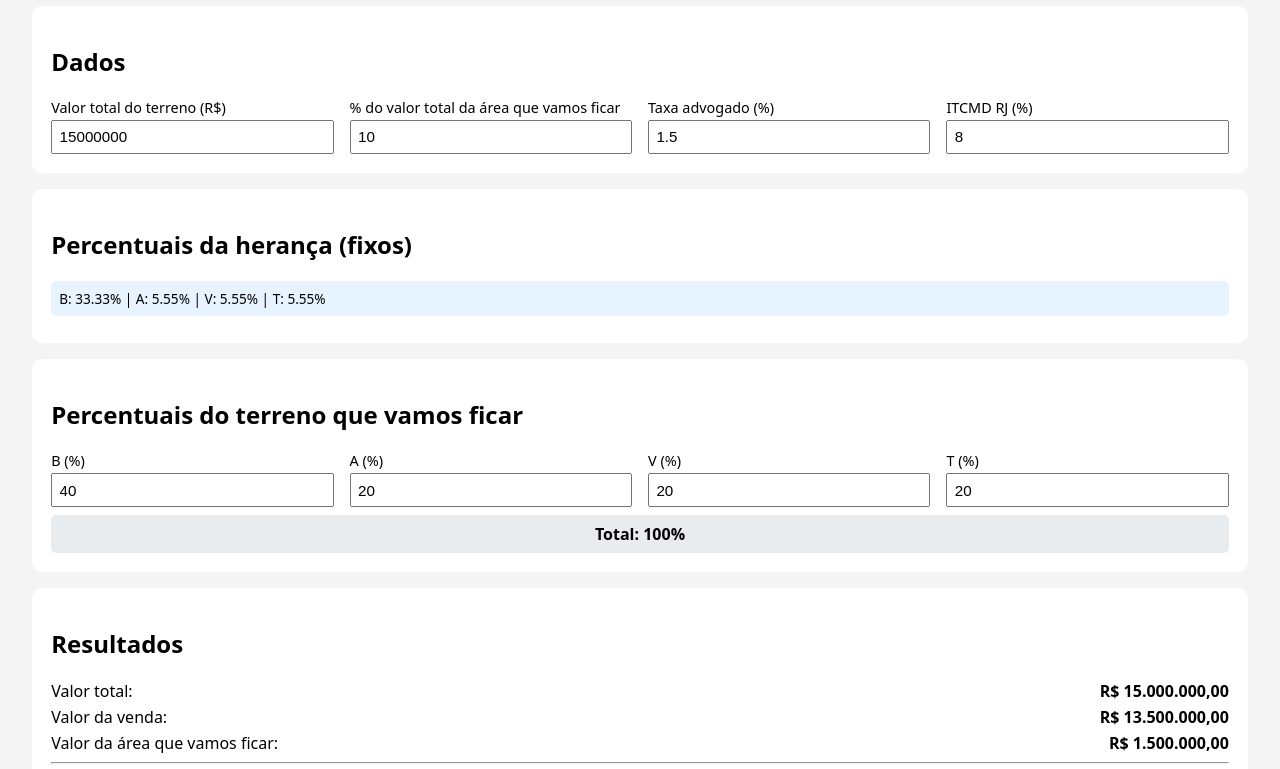
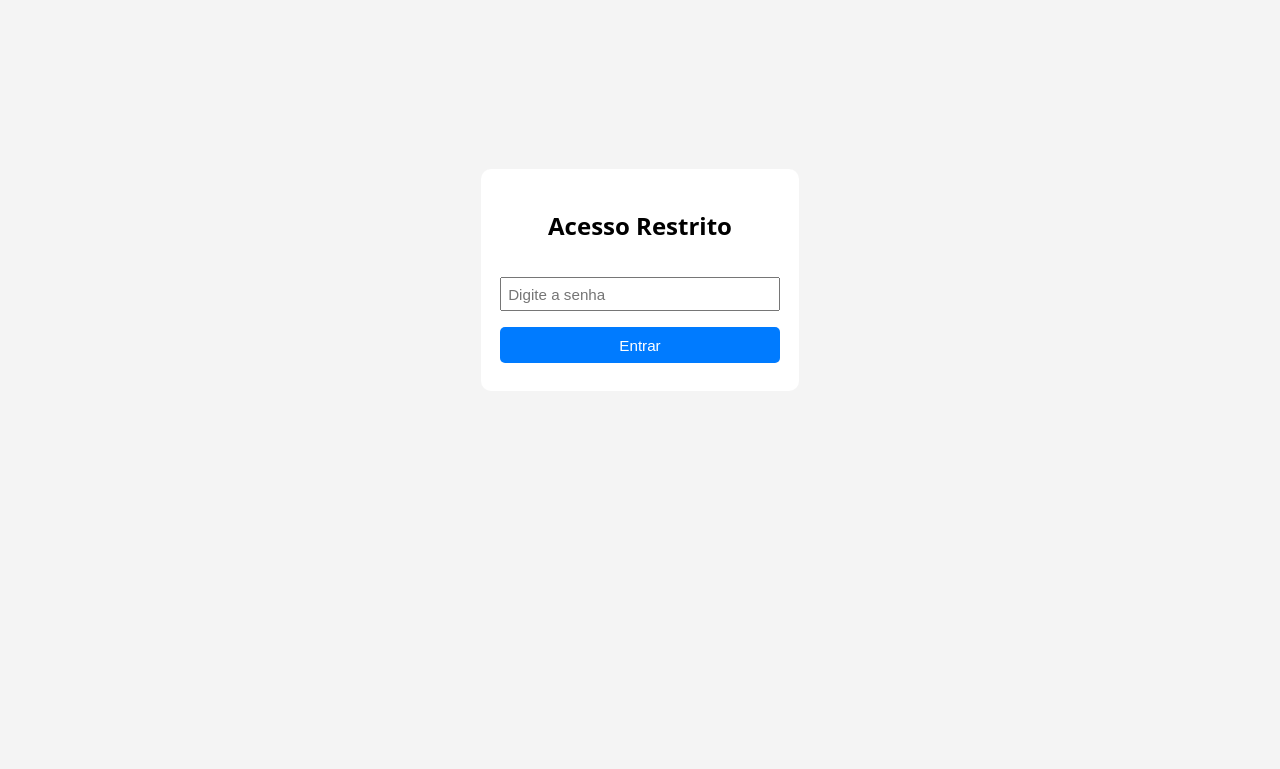
Before and after one commit to mneunomne/sitio, a plain HTML site: page index.html in a window 1280 px wide. Shown: the part 112-881 px from the top of the page. After the commit the page ends 800 px from the top, so only its background shows below. Drawn offline with Linux system fonts and the light colour scheme.

Commit message:
add password

```diff
--- a/index.html
+++ b/index.html
@@ -14,9 +14,60 @@
     .warning { background: #fff3cd; padding: .5rem; border-radius: 5px; margin-top: .5rem; font-size: .85rem; }
     .total-display { background: #e9ecef; padding: .5rem; border-radius: 5px; margin-top: .5rem; text-align: center; font-weight: 600; }
     .info { background: #e7f3ff; padding: .5rem; border-radius: 5px; margin-bottom: .5rem; font-size: .85rem; }
+
+    #login {
+      position: fixed;
+      top: 0;
+      left: 0;
+      width: 100%;
+      height: 100%;
+      background: #f4f4f4;
+      display: flex;
+      align-items: center;
+      justify-content: center;
+      z-index: 9999;
+    }
+    #login .card {
+      max-width: 300px;
+      text-align: center;
+    }
+    #login input {
+      margin: 1rem 0;
+    }
+    #login button {
+      width: 100%;
+      padding: .6rem;
+      background: #007bff;
+      color: white;
+      border: none;
+      border-radius: 5px;
+      cursor: pointer;
+      font-size: .95rem;
+    }
+    #login button:hover {
+      background: #0056b3;
+    }
+    .error {
+      color: #dc3545;
+      font-size: .85rem;
+      margin-top: .5rem;
+    }
+    #content {
+      display: none;
+    }
   </style>
 </head>
 <body>
+  <div id="login">
+    <div class="card">
+      <h2>Acesso Restrito</h2>
+      <input type="password" id="password" placeholder="Digite a senha">
+      <button onclick="checkPassword()">Entrar</button>
+      <div id="error" class="error"></div>
+    </div>
+  </div>
+
+  <div id="content">
     <h1>Calculadora do Terreno</h1>
     <div class="card">
       <h2>Dados</h2>
@@ -49,7 +100,26 @@
       <h2>Resultados</h2>
       <div id="results"></div>
     </div>
+  </div>
+
 <script>
+function checkPassword() {
+  const pwd = document.getElementById('password').value;
+  const error = document.getElementById('error');
+
+  if (pwd === 'salgadofilho') {
+    document.getElementById('login').style.display = 'none';
+    document.getElementById('content').style.display = 'block';
+    calc();
+  } else {
+    error.textContent = 'Senha incorreta';
+  }
+}
+
+document.getElementById('password').addEventListener('keypress', function(e) {
+  if (e.key === 'Enter') checkPassword();
+});
+
 const fmt = v => new Intl.NumberFormat("pt-BR", {style:"currency",currency:"BRL"}).format(v);
 const ids = ["totalValue","keepPercent","lawyerFee","itcmd","BLand","ALand","VLand","TLand"];
 const inp = ids.reduce((o,id) => (o[id]=document.getElementById(id),o), {});
@@ -112,7 +182,6 @@ function calc(){
 }
 
 ids.forEach(id => inp[id].addEventListener("input", calc));
-calc();
 </script>
 </body>
 </html>
```
Lines whose indentation alone changed are shown as unchanged.
